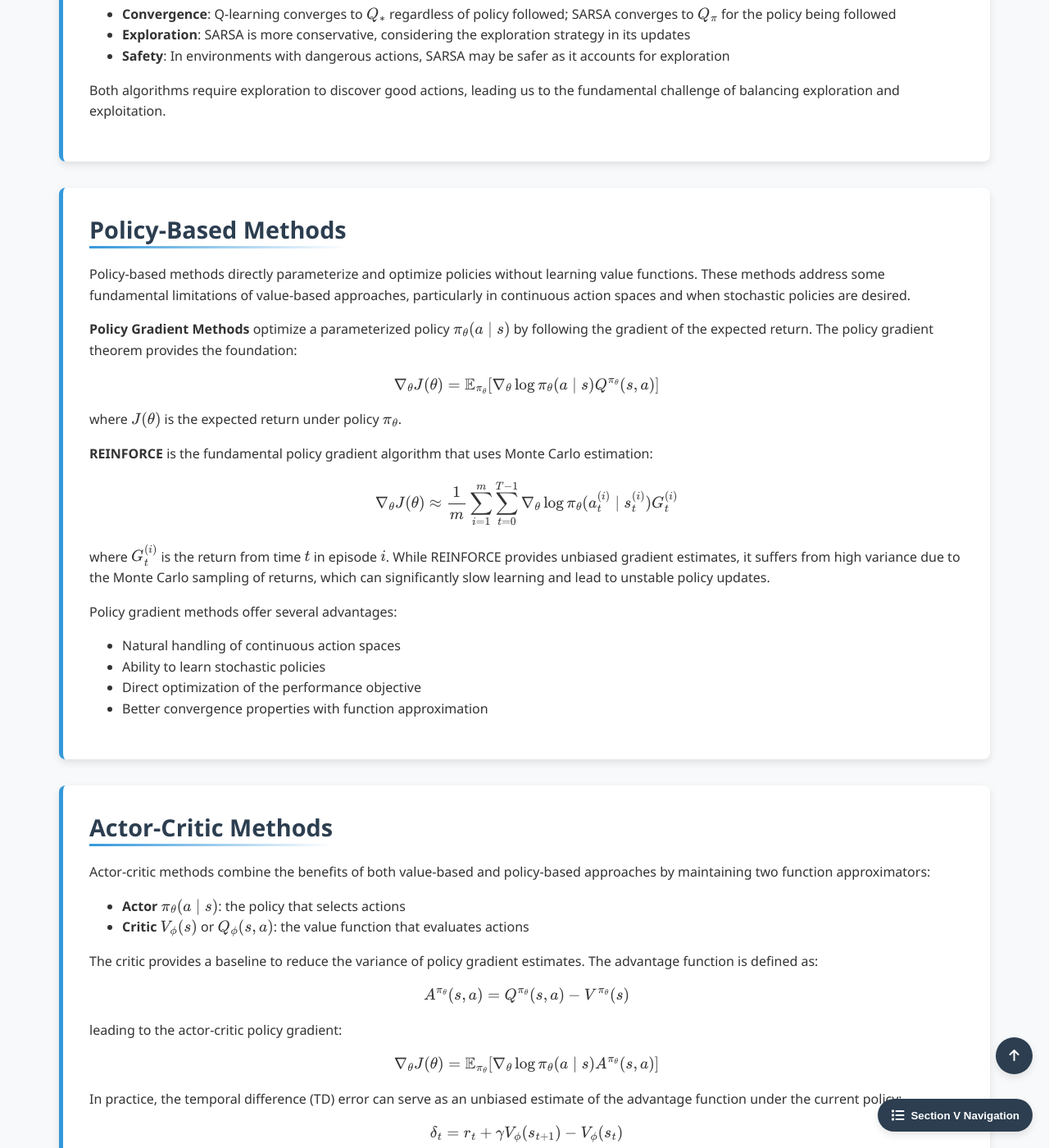
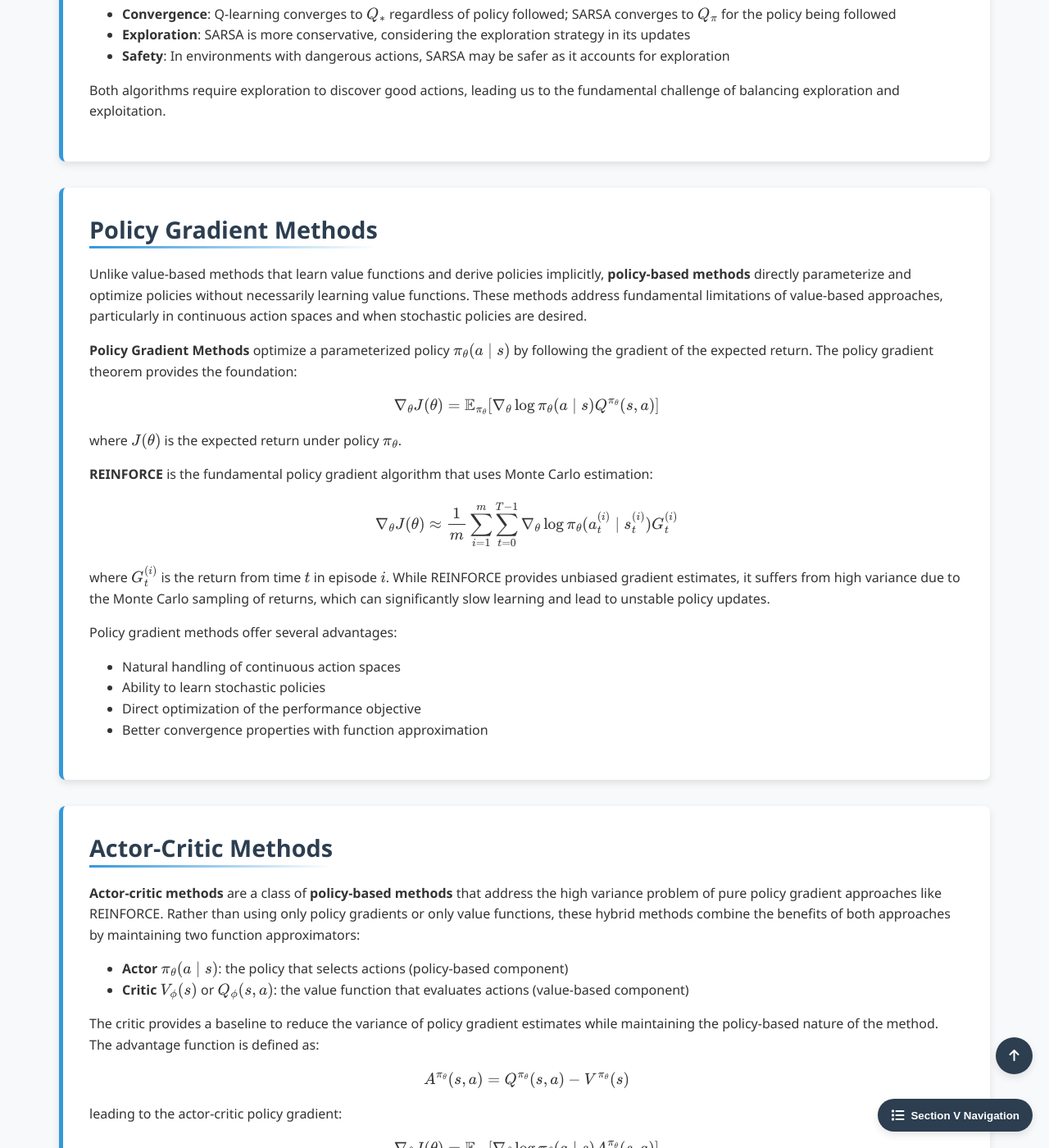
Before and after one commit to Yusukey01/yusukey01.github.io, a Jekyll site: the page built from Mathematics/Machine_learning/intro_RL.html, in a window 1280 px wide and 1400 px high, scrolled down 14084 px. Shown: the whole window at 82% size. Built offline with Jekyll 4.4.1, drawn with Linux system fonts in a browser that asks for light colours; some of the changed text lies outside the part shown.

Commit message:
update RL section

```diff
--- a/Mathematics/Machine_learning/intro_RL.html
+++ b/Mathematics/Machine_learning/intro_RL.html
@@ -135,7 +135,7 @@ uses_python: false
             <a href="#MC">Monte Carlo Control</a>
             <a href="#td-learning">Temporal Difference Learning</a>
             <a href="#TD_Con">TD Control Methods: Q-Learning & SARSA</a>
-            <a href="#policy-based">Policy-Based Methods</a>
+            <a href="#policy-grad">Policy Gradient Methods</a>
             <a href="#actor-critic">Actor-Critic Methods</a>
 
         </div>
@@ -861,11 +861,14 @@ uses_python: false
                 </p>
             </section>
 
-            <section id="policy-based" class="section-content">
-                <h2>Policy-Based Methods</h2>
+            <section id="policy-grad" class="section-content">
+                <h2>Policy Gradient Methods</h2>
 
                 <p>
-                    Policy-based methods directly parameterize and optimize policies without learning value functions. These methods address some fundamental limitations of value-based approaches, particularly in continuous action spaces and when stochastic policies are desired.
+                    Unlike value-based methods that learn value functions and derive policies implicitly,
+                    <strong>policy-based methods</strong> directly parameterize and optimize policies without necessarily
+                    learning value functions. These methods address fundamental limitations of value-based approaches,
+                    particularly in continuous action spaces and when stochastic policies are desired.
                 </p>
 
                 <p>
@@ -899,15 +902,19 @@ uses_python: false
                 <h2>Actor-Critic Methods</h2>
 
                 <p>
-                    Actor-critic methods combine the benefits of both value-based and policy-based approaches by maintaining two function approximators:
+                    <strong>Actor-critic methods</strong> are a class of <strong>policy-based methods</strong> that address
+                    the high variance problem of pure policy gradient approaches like REINFORCE. Rather than using only
+                    policy gradients or only value functions, these hybrid methods combine the benefits of both approaches
+                    by maintaining two function approximators:
                     <ul style="padding-left: 40px;">
-                        <li><strong>Actor</strong> \(\pi_\theta(a \mid s)\): the policy that selects actions</li>
-                        <li><strong>Critic</strong> \(V_\phi(s)\) or \(Q_\phi(s,a)\): the value function that evaluates actions</li>
+                        <li><strong>Actor</strong> \(\pi_\theta(a \mid s)\): the policy that selects actions (policy-based component)</li>
+                        <li><strong>Critic</strong> \(V_\phi(s)\) or \(Q_\phi(s,a)\): the value function that evaluates actions (value-based component)</li>
                     </ul>
                 </p>
 
-                <p>
-                    The critic provides a baseline to reduce the variance of policy gradient estimates. The advantage function is defined as:
+                 <p>
+                    The critic provides a baseline to reduce the variance of policy gradient estimates while maintaining
+                    the policy-based nature of the method. The advantage function is defined as:
                     \[
                     A^{\pi_\theta}(s,a) = Q^{\pi_\theta}(s,a) - V^{\pi_\theta}(s)
                     \]
```
